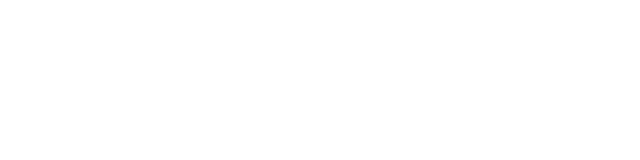
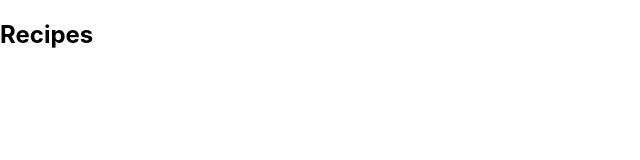
Before and after one commit to nkartha2/the-grocery-list, a React (Create React App) app in the folder app/static/: page /recipes in a window 1280 px wide. Shown: the top 160 px of the page, without its empty margins (0-640 px from the left). Built offline with nearby package versions, Linux system fonts and the light colour scheme; the HTML template or start-up script is replaced by a standard one.

Commit message:
wip display recipes

```diff
--- a/app/static/src/IngredientForm.tsx
+++ b/app/static/src/IngredientForm.tsx
@@ -6,6 +6,7 @@
 import { connect } from 'react-redux';
 import DropDownList from './ui_components/DropdownSelect';
 import { AppState } from './store/index';
+
 
 function IngredientForm(props: any): JSX.Element {
   const [ingredientResults, setIngResults] = useState<Ingredient[] | []>([]);
--- /dev/null
+++ b/app/static/src/Recipes.tsx
@@ -0,0 +1,11 @@
+import React from 'react';
+
+function Recipes(): JSX.Element {
+  return (
+    <div>
+      <h2>Recipes</h2>
+    </div>
+  );
+}
+
+export default Recipes;
--- a/app/static/src/index.js
+++ b/app/static/src/index.js
@@ -9,6 +9,7 @@
 import './index.css';
 import App from './App';
 import RecipeForm from "./RecipeForm";
+import Recipes from "./Recipes";
 import * as serviceWorker from './serviceWorker';
 
 const store = createStore(rootReducer);
@@ -20,6 +21,7 @@
       <div>
         <Route path="/" component={App} />
         <Route path="/add/recipe" component={RecipeForm} />
+        <Route path="/recipes" component={Recipes} />
       </div>
     </Router>
   </Provider>
```
